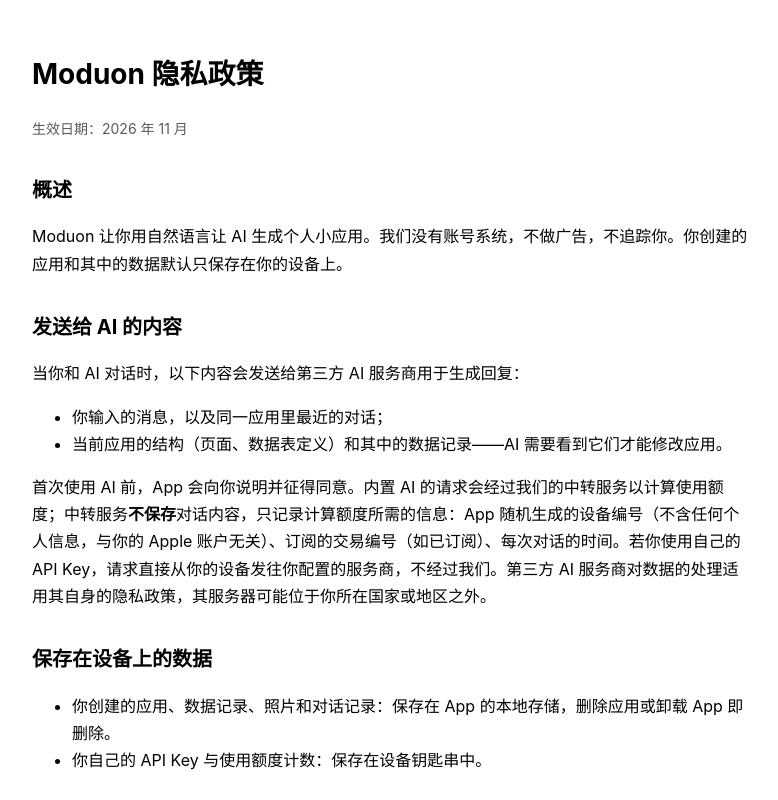
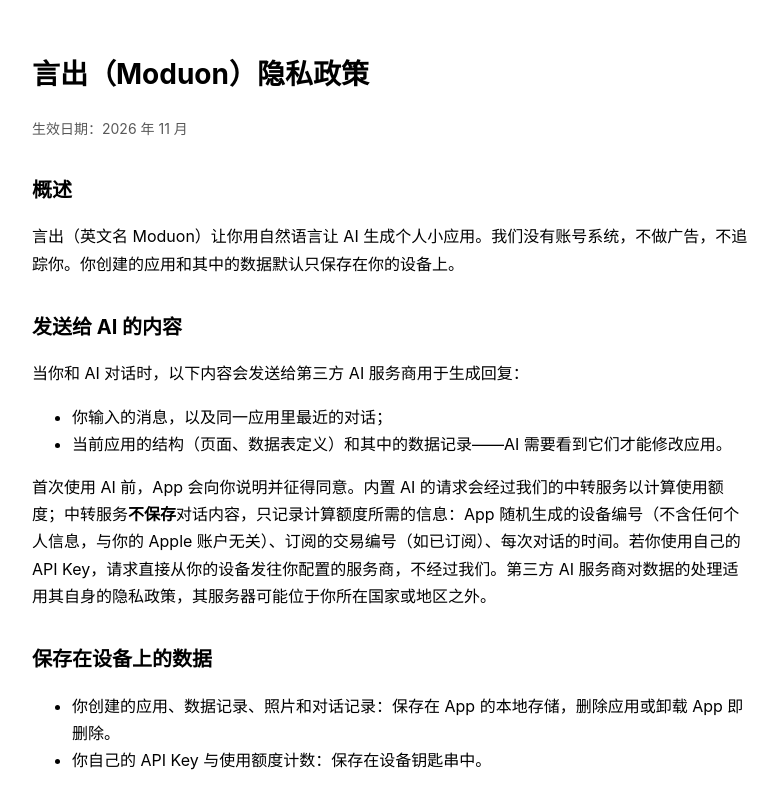
Before and after one commit to thiagooo0/moduon-privacy, a plain HTML site: page privacy.html in a window 1280 px wide. Shown: the top 800 px of the page, without its empty margins (248-1026 px from the left). Drawn offline with Linux system fonts and the light colour scheme.

Commit message:
Add the Chinese app name
Co-Authored-By: Claude Opus 5.5 <noreply@anthropic.com>

```diff
--- a/privacy.html
+++ b/privacy.html
@@ -3,7 +3,7 @@
 <head>
 <meta charset="utf-8">
 <meta name="viewport" content="width=device-width, initial-scale=1">
-<title>Moduon 隐私政策 / Privacy Policy</title>
+<title>言出（Moduon）隐私政策 / Privacy Policy</title>
 <style>
   :root { color-scheme: light dark; }
   body { font: 16px/1.7 -apple-system, BlinkMacSystemFont, "PingFang SC", sans-serif; max-width: 720px; margin: 0 auto; padding: 32px 20px 64px; }
@@ -12,11 +12,11 @@
 </style>
 </head>
 <body>
-<h1>Moduon 隐私政策</h1>
+<h1>言出（Moduon）隐私政策</h1>
 <p class="muted">生效日期：2026 年 11 月</p>
 
 <h2>概述</h2>
-<p>Moduon 让你用自然语言让 AI 生成个人小应用。我们没有账号系统，不做广告，不追踪你。你创建的应用和其中的数据默认只保存在你的设备上。</p>
+<p>言出（英文名 Moduon）让你用自然语言让 AI 生成个人小应用。我们没有账号系统，不做广告，不追踪你。你创建的应用和其中的数据默认只保存在你的设备上。</p>
 
 <h2>发送给 AI 的内容</h2>
 <p>当你和 AI 对话时，以下内容会发送给第三方 AI 服务商用于生成回复：</p>
```
Also changed, not shown: index.html (+2 -2 lines).
